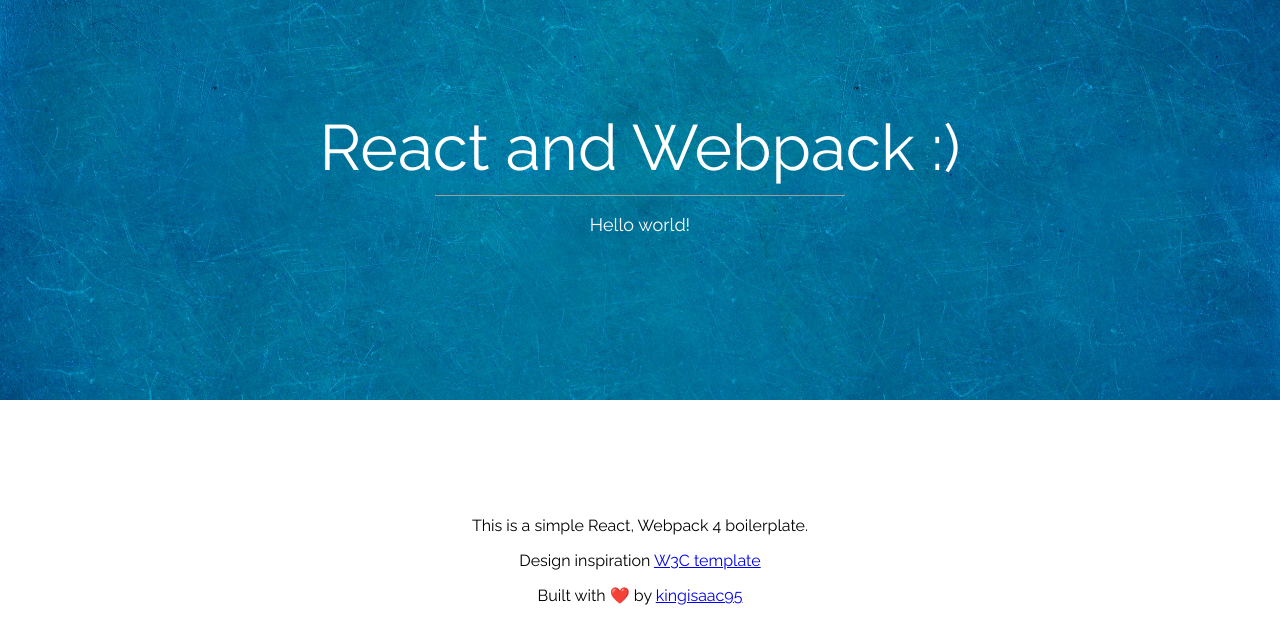
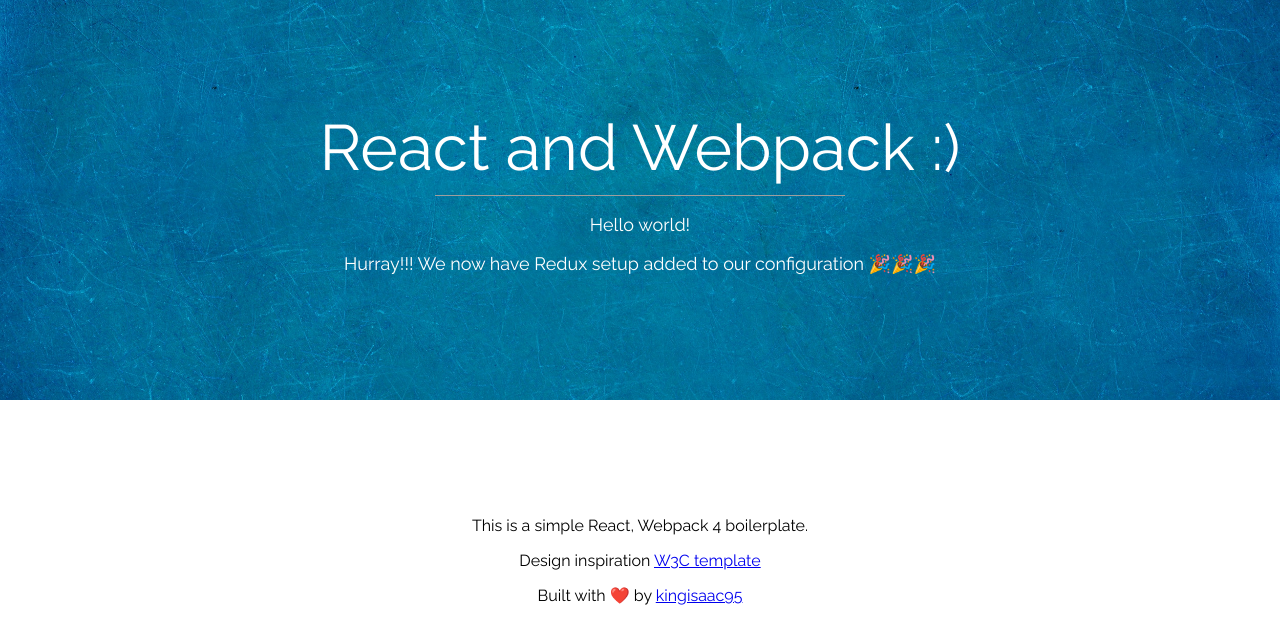
Before and after one commit to kingisaac95/react-webpack-starter, a React app: page / in a window 1280 px wide. Shown: the top 644 px of the page. Built offline with nearby package versions, Linux system fonts and the light colour scheme.

Commit message:
chore: add announcement

```diff
--- a/src/app/components/Header.js
+++ b/src/app/components/Header.js
@@ -6,6 +6,7 @@
       <h1 className="animate-top">React and Webpack :)</h1>
       <hr className="gray-border" />
       <p>Hello world!</p>
+      <p>Hurray!!! We now have Redux setup added to our configuration 🎉🎉🎉</p>
     </div>
   </div>
 );
```
